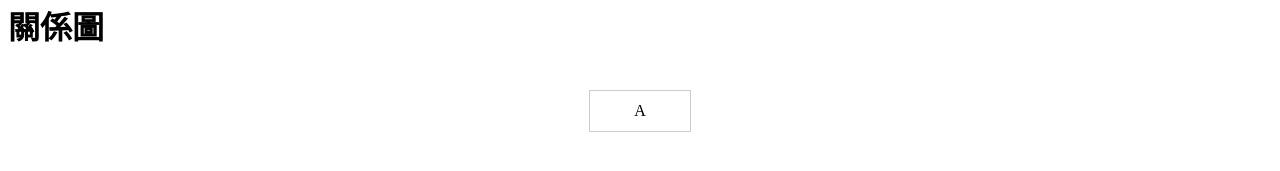
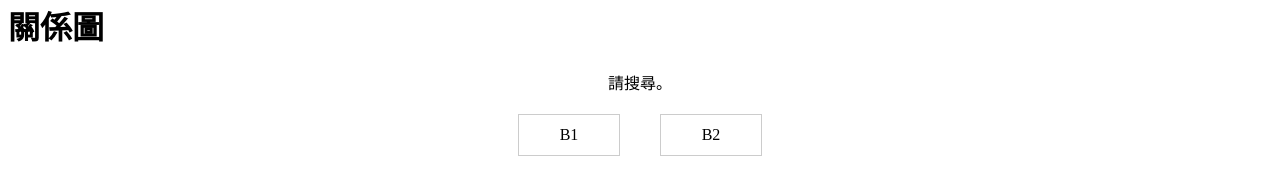
Before and after one commit to chenyunhsin/InsuranceSystem, a Vue app in the folder insurance_system_frontend/: page /home in a window 1280 px wide. Shown: the part 194-365 px from the top of the page. Built offline with nearby package versions, Linux system fonts and the light colour scheme.

Commit message:
feat: 串接部分api

```diff
--- a/insurance_system_frontend/src/components/PolicyPage.vue
+++ b/insurance_system_frontend/src/components/PolicyPage.vue
@@ -17,7 +17,16 @@
     <div class="binary-tree">
       <!-- 第一層 -->
       <div class="level-1">
-        <div class="node">A</div>
+        <div v-if="response.value">
+              <div class="node" >
+                {{response.value.code}} <br/>{{response.value.name}}
+              </div>
+        </div>
+        <div v-else>
+            請搜尋。
+        </div>
+
+
       </div>
 
       <!-- 第二層 -->
@@ -55,19 +64,20 @@ import axios from 'axios';
 export default {
   data() {
     return {
-      policyNumber: '',
+      policyNumber: '0000000001',
+      response: {} // 初始化為空的響應對象
     };
   },
   methods: {
     query() {
       // 在這裡發送 API 請求
       axios.get(`http://127.0.0.1:8000/api/policyholders/${this.policyNumber}/`, { withCredentials: true })
-        .then(response => {
-          // 處理 API 回傳的數據
-          console.log(response.data);
+        .then(res => {
+          this.response.value = res.data;
+          console.log(this.response);
         })
         .catch(error => {
-          // 處理錯誤
+
           console.error('API 請求失敗:', error);
         });
     },
```
